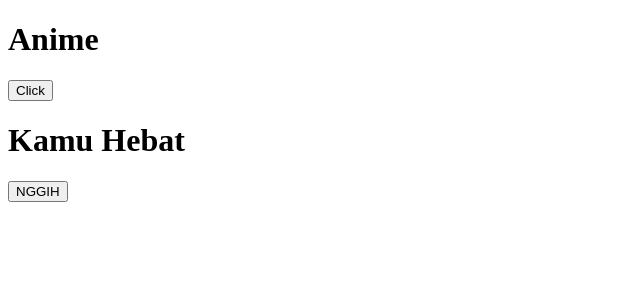
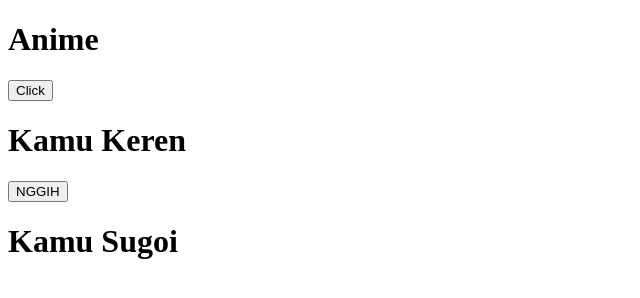
Before and after one commit to iyasz/Dasar-DOM, a plain HTML site: page index.html in a window 1280 px wide. Both pictures are taken after a click on the button "NGGIH". Shown: the whole page, without its empty margins (0-640 px from the left). Drawn offline with Linux system fonts and the light colour scheme.

Commit message:
menambah id lupa anjim

```diff
--- a/index.html
+++ b/index.html
@@ -12,11 +12,9 @@
       <button id="btn">Click</button>
     </div>
     <div class="" id="doc2"></div>
-    <div class="a">
-      <h1>Kamu Hebat</h1>
-    </div>
+    <div class="a" id="a"></div>
     <button id="btn2">NGGIH</button>
-    <div class="b"></div>
+    <div class="b" id="b"></div>
     <script src="script.js"></script>
   </body>
 </html>
--- a/script.js
+++ b/script.js
@@ -1,25 +1,25 @@
 // DOM SELECTION
-const anime = document.getElementById("judul");
-const btn = document.getElementById("btn");
-const doc1 = document.getElementById("doc");
-const doc2 = document.getElementById("doc2");
+// const anime = document.getElementById("judul");
+// const btn = document.getElementById("btn");
+// const doc1 = document.getElementById("doc");
+// const doc2 = document.getElementById("doc2");
 
-btn.addEventListener("click", () => {
-  anime.style.color = "red";
-  anime.style.transform = "scale(2)";
-  anime.style.transition = "2s";
-  anime.style.background = "blue";
-  anime.innerHTML = "SALAH";
-  doc2.innerHTML = "<h1>APABILA</h1>";
-});
+// btn.addEventListener("click", () => {
+//   anime.style.color = "red";
+//   anime.style.transform = "scale(2)";
+//   anime.style.transition = "2s";
+//   anime.style.background = "blue";
+//   anime.innerHTML = "SALAH";
+//   doc2.innerHTML = "<h1>APABILA</h1>";
+// });
 
-doc1.setAttribute("name", "controller");
+// doc1.setAttribute("name", "controller");
 // 2
-const a = document.getElementById("a");
 const elemen = document.createElement("h1");
 const textBaru = document.createTextNode("Kamu Keren");
 
 elemen.appendChild(textBaru);
+const a = document.getElementById("a");
 
 a.appendChild(elemen);
 
@@ -30,5 +30,7 @@ btn2.addEventListener("click", () => {
   const newText = document.createTextNode("Kamu Sugoi");
   newH.appendChild(newText);
 
-  a.appendChild(elemen);
+  const b = document.getElementById("b");
+
+  b.appendChild(newH);
 });
```
